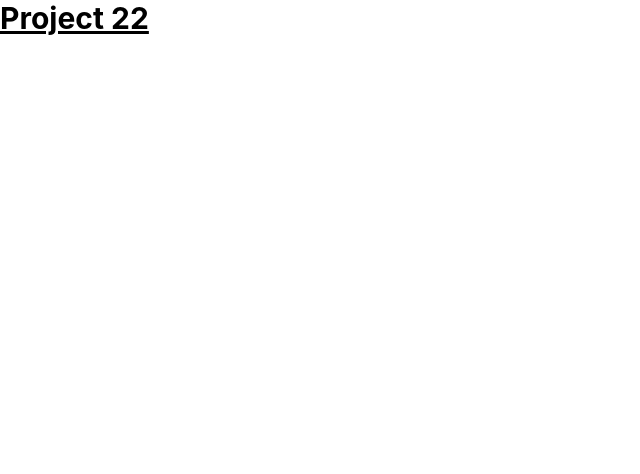
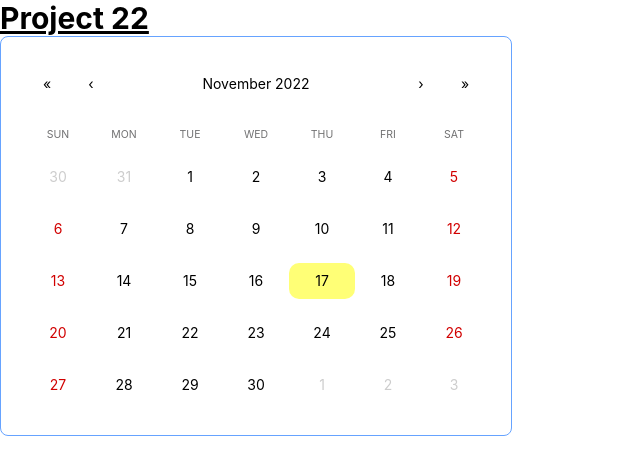
Before and after one commit to workshopapps/dinnerwithfriends.web, a React (Create React App) app: page / in a window 1280 px wide. Shown: the top 474 px of the page, without its empty margins (0-640 px from the left). Built offline with nearby package versions, Linux system fonts and the light colour scheme.

Commit message:
Created calendar component

```diff
--- a/package.json
+++ b/package.json
@@ -10,6 +10,7 @@
     "husky": "^8.0.2",
     "prettier": "^2.7.1",
     "react": "^18.2.0",
+    "react-calendar": "^4.0.0",
     "react-dom": "^18.2.0",
     "react-icons": "^4.6.0",
     "react-router": "^6.4.3",
--- a/src/App.js
+++ b/src/App.js
@@ -1,9 +1,13 @@
+import SingleCalendar from "./components/SingleCalendar/SingleCalendar";
 import "./index.css";
 
 function App() {
   return (
     <div className="App">
       <h1 className="text-3xl font-bold underline">Project 22</h1>
+      <div>
+        <SingleCalendar />
+      </div>
     </div>
   );
 }
--- a/src/components/SingleCalendar.jsx
+++ /dev/null
@@ -1,9 +0,0 @@
-import React from 'react'
-
-const SingleCalendar = () => {
-  return (
-    <div>SingleCalendar</div>
-  )
-}
-
-export default SingleCalendar
--- /dev/null
+++ b/src/components/SingleCalendar/SingleCalendar.css
@@ -0,0 +1,150 @@
+
+abbr[title] {
+	text-decoration: none;
+}
+
+.react-calendar {
+	width: 100%;
+	max-width: 100%;
+	background: white;
+	border: 1px solid #66a3ff;
+	border-radius: 8px;
+	padding: 24px;
+	line-height: 1.5em;
+}
+.react-calendar--doubleView {
+	width: 700px;
+}
+.react-calendar--doubleView .react-calendar__viewContainer {
+	display: flex;
+	margin: -0.5em;
+}
+.react-calendar--doubleView .react-calendar__viewContainer > * {
+	width: 50%;
+	margin: 0.5em;
+}
+.react-calendar,
+.react-calendar *,
+.react-calendar *:before,
+.react-calendar *:after {
+	-moz-box-sizing: border-box;
+	-webkit-box-sizing: border-box;
+	box-sizing: border-box;
+}
+.react-calendar button {
+	margin: 0;
+	border: 0;
+	outline: none;
+}
+.react-calendar button:enabled:hover {
+	cursor: pointer;
+}
+.react-calendar__navigation {
+	display: flex;
+	height: 44px;
+	margin-bottom: 1em;
+}
+.react-calendar__navigation button {
+	min-width: 44px;
+	background: none;
+}
+.react-calendar__navigation button:disabled {
+	background-color: #f0f0f0;
+}
+.react-calendar__navigation button:enabled:hover,
+.react-calendar__navigation button:enabled:focus {
+	background-color: #e6e6e6;
+}
+.react-calendar__month-view__weekdays {
+	text-align: center;
+	text-transform: uppercase;
+	color: #717172;
+	font-size: 0.75em;
+}
+.react-calendar__month-view__weekdays__weekday {
+	padding: 0.5em;
+}
+.react-calendar__month-view__weekNumbers .react-calendar__tile {
+	display: flex;
+	align-items: center;
+	justify-content: center;
+	font-size: 0.75em;
+	font-weight: bold;
+}
+.react-calendar__month-view__days__day--weekend {
+	color: #d10000;
+}
+.react-calendar__month-view__days__day--neighboringMonth {
+	color: #cdcdcd;
+}
+.react-calendar__tile {
+	margin: 0.5rem 0 !important;
+}
+.react-calendar__year-view .react-calendar__tile,
+.react-calendar__decade-view .react-calendar__tile,
+.react-calendar__century-view .react-calendar__tile {
+	padding: 2em 0.5em;
+}
+.react-calendar__tile {
+	max-width: 100%;
+	padding: 10px 6.6667px;
+	background: none;
+	text-align: center;
+	line-height: 16px;
+	border-radius: 10px;
+}
+.react-calendar__tile:disabled {
+	background-color: #ffff;
+	color: #CDCDCD;
+}
+.react-calendar__tile:enabled:hover,
+.react-calendar__tile:enabled:focus {
+	background-color: #e6e6e6;
+}
+.react-calendar__tile--now {
+	background: #ffff76;
+}
+.react-calendar__tile--now:enabled:hover,
+.react-calendar__tile--now:enabled:focus {
+	background: #ffffa9;
+}
+.react-calendar__tile--hasActive {
+	background: #76baff;
+}
+.react-calendar__tile--hasActive:enabled:hover,
+.react-calendar__tile--hasActive:enabled:focus {
+	background: #a9d4ff;
+}
+.react-calendar__tile--active {
+	background: #006edc;
+	color: white;
+}
+.react-calendar__tile--active:enabled:hover,
+.react-calendar__tile--active:enabled:focus {
+	background: #0056d6;
+	color: white;
+}
+.react-calendar--selectRange .react-calendar__tile--hover {
+	background-color: #f8f8fa;
+}
+.react-calendar__tile--range {
+	background: #c3dbff;
+	color: #0056d6;
+	border-radius: 0;
+}
+.react-calendar__tile--rangeStart {
+	border-top-right-radius: 0;
+	border-bottom-right-radius: 0;
+	border-top-left-radius: 6px;
+	border-bottom-left-radius: 6px;
+	background: #0056d6;
+	color: white;
+}
+.react-calendar__tile--rangeEnd {
+	border-top-left-radius: 0;
+	border-bottom-left-radius: 0;
+	border-top-right-radius: 6px;
+	border-bottom-right-radius: 6px;
+	background: #0056d6;
+	color: white;
+}
--- /dev/null
+++ b/src/components/SingleCalendar/SingleCalendar.jsx
@@ -0,0 +1,15 @@
+import React from 'react'
+import Calendar from "react-calendar";
+import './SingleCalendar.css'
+
+const SingleCalendar = () => {
+  return (
+    <div className='w-[40%] text-sm'>
+      <Calendar
+				calendarType='US'
+				selectRange />
+    </div>
+  )
+}
+
+export default SingleCalendar
```
Also changed, not shown: 1 other file (tests, documents, lock files or other folders).
